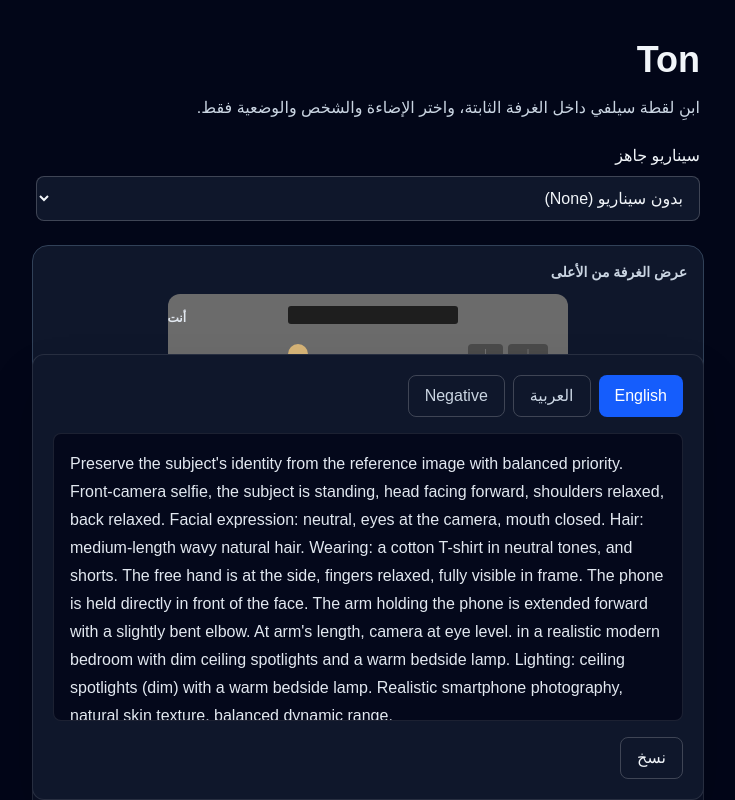
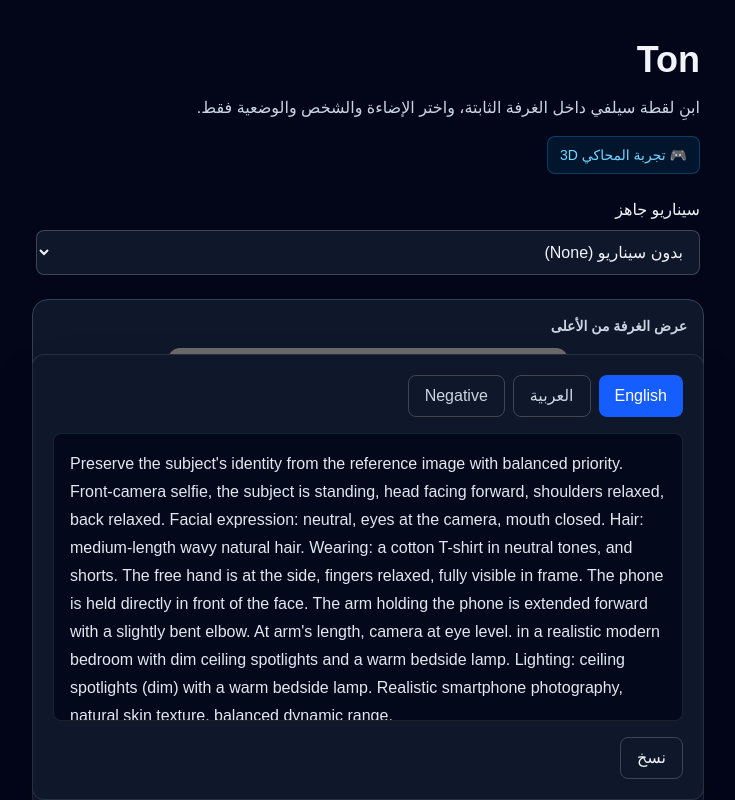
Before and after one commit to EmadAden77/Ton, a Next.js app: page / in a window 1280 px wide. Shown: the top 800 px of the page, without its empty margins (272-1007 px from the left). Built offline with nearby package versions, Linux system fonts and the light colour scheme.

Commit message:
feat(ui): link to /3d from home page

```diff
--- a/src/app/page.tsx
+++ b/src/app/page.tsx
@@ -378,6 +378,13 @@ export default function Home() {
             ابنِ لقطة سيلفي داخل الغرفة الثابتة، واختر الإضاءة والشخص والوضعية
             فقط.
           </p>
+
+          <a
+            href="/3d"
+            className="mt-4 inline-flex rounded-lg border border-sky-500/30 bg-sky-500/10 px-3 py-2 text-sm font-medium text-sky-300 transition hover:bg-sky-500/20 hover:text-sky-200"
+          >
+            🎮 تجربة المحاكي 3D
+          </a>
 
           <label className="mt-6 grid gap-2" htmlFor="scenario">
             سيناريو جاهز
```
